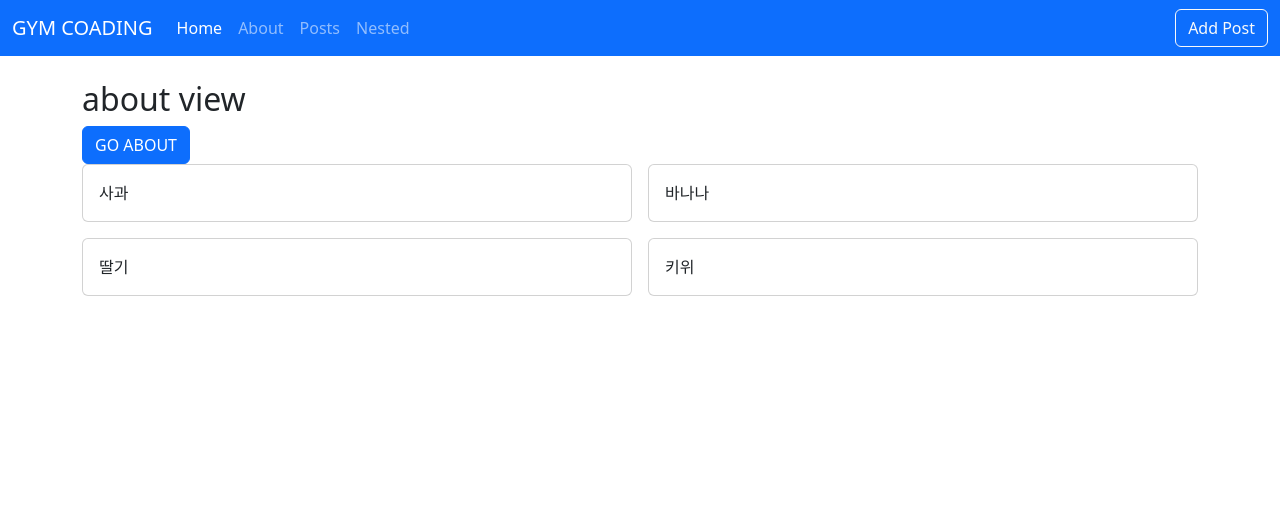
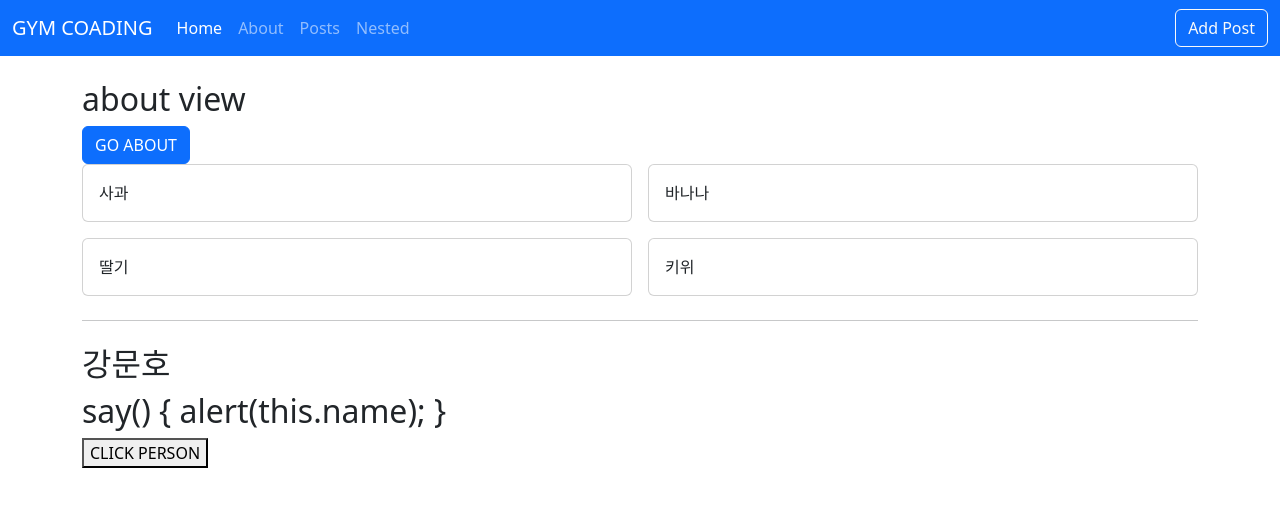
Before and after one commit to whiteDwarff/Vue3_Forum, a Vue app in the folder vue3-posts/: page / in a window 1280 px wide. Shown: the top 506 px of the page. Built offline with nearby package versions, Linux system fonts and the light colour scheme.

Commit message:
plugins commit

```diff
--- a/vue3-posts/index.html
+++ b/vue3-posts/index.html
@@ -9,6 +9,7 @@
   </head>
   <body>
     <div id="app"></div>
+    <div id="modal"></div>
     <script type="module" src="/src/main.js"></script>
   </body>
 </html>
--- a/vue3-posts/src/components/AppModal.vue
+++ b/vue3-posts/src/components/AppModal.vue
@@ -1,4 +1,5 @@
 <template>
+	<transition>
 		<div v-if="modalValue">
 			<div class="modal-backdrop fade show"></div>
 			<!-- Modal -->
@@ -34,6 +35,7 @@
 				</div>
 			</div>
 		</div>
+	</transition>
 </template>
 
 <script setup>
@@ -44,4 +46,17 @@ defineProps({
 defineEmits(['close', 'update:modalValue']);
 </script>
 
-<style lang="scss" scoped></style>
+<style scoped>
+.v-enter-from,
+.v-leave-to {
+	opacity: 0;
+}
+.v-enter-active,
+.v-leave-active {
+	transition: all 0.5s ease;
+}
+.v-enter-to,
+.v-leave-from {
+	opacity: 1;
+}
+</style>
--- a/vue3-posts/src/main.js
+++ b/vue3-posts/src/main.js
@@ -3,8 +3,14 @@ import 'bootstrap/dist/css/bootstrap.min.css';
 import { createApp } from 'vue';
 import App from './App.vue';
 import router from '@/router';
+import objPlugins from './plugins/obj';
+import funcPlugins from './plugins/func';
+import person from './plugins/person';
 
 const app = createApp(App);
+app.use(person, { name: '강문호' });
+// app.use(objPlugins, { name: '강문호' });
+// app.use(funcPlugins);
 // 모든 자식 컴포넌트에서 router와 route 객체를 사용할 수 있음.
 app.use(router);
 app.mount('#app');
--- /dev/null
+++ b/vue3-posts/src/plugins/func.js
@@ -0,0 +1,4 @@
+function funcPlugins() {
+	console.log('function plugins...');
+}
+export default funcPlugins;
--- /dev/null
+++ b/vue3-posts/src/plugins/obj.js
@@ -0,0 +1,18 @@
+const objPlugins = {
+	install(app, options) {
+		console.log('object plugins..', app);
+		console.log('object plugins..', options);
+		// -------------------------------------------
+	},
+};
+export default objPlugins;
+
+/*
+app : application instance
+options:
+
+// app.component() : 전역 컴포넌트
+// app.config.globalProperties : 전역 애플리케이션 인스턴스에 속성 추가
+// app.directive : 커스텀 디렉티브
+// app.provide : 리소스
+*/
--- /dev/null
+++ b/vue3-posts/src/plugins/person.js
@@ -0,0 +1,15 @@
+export default {
+	install(app, options) {
+		const person = {
+			name: '강문호',
+			say() {
+				alert(this.name);
+			},
+			...options,
+		};
+		// global properties 등록 (어디서든 사용가능한 객체임)
+		app.config.globalProperties.$person = person;
+		// 객체를 주입, setup 내에서도 사용가능, key : person
+		app.provide('person', person);
+	},
+};
--- a/vue3-posts/src/views/HomeView.vue
+++ b/vue3-posts/src/views/HomeView.vue
@@ -1,3 +1,18 @@
+<script setup>
+import { useRouter } from 'vue-router';
+import AppGrid from '@/components/AppGrid.vue';
+import AppCard from '@/components/AppCard.vue';
+import { ref, inject } from 'vue';
+// ------------------------------------------
+// setup() 내에서 router를 이동하는 method 선언
+const router = useRouter();
+const goAboutPage = () => router.push('/about');
+
+const items = ref(['사과', '바나나', '딸기', '키위']);
+
+const person = inject('person');
+console.log(person.name);
+</script>
 <template>
 	<div>
 		<h2>about view</h2>
@@ -6,20 +21,21 @@
 		<AppGrid :items="items" v-slot="{ item }" col-class="col-6">
 			<AppCard>{{ item }}</AppCard>
 		</AppGrid>
+
+		<hr class="my-4" />
+		<h2>{{ $person.name }}</h2>
+		<h2>{{ person.say }}</h2>
+		<button @click="person.say">CLICK PERSON</button>
 	</div>
 </template>
 
-<script setup>
-import { useRouter } from 'vue-router';
-import AppGrid from '@/components/AppGrid.vue';
-import AppCard from '@/components/AppCard.vue';
-import { ref } from 'vue';
-// ------------------------------------------
-// setup() 내에서 router를 이동하는 method 선언
-const router = useRouter();
-const goAboutPage = () => router.push('/about');
-
-const items = ref(['사과', '바나나', '딸기', '키위']);
+<!-- plugin은 Options API에서 작동됨 (created 이후 )-->
+<script>
+export default {
+	created() {
+		console.log(this.$person.name);
+	},
+};
 </script>
 
 <style lang="scss" scoped></style>
--- a/vue3-posts/src/views/posts/PostListView.vue
+++ b/vue3-posts/src/views/posts/PostListView.vue
@@ -28,12 +28,14 @@
 			@page="page => (params._page = page)"
 		/>
 		<hr class="my-5" />
-		<PostModal
-			v-model="show"
-			:title="modalTitle"
-			:contents="modalContents"
-			:createdAt="modalCreatedAt"
-		/>
+		<!-- teleport : component를 특정 DOM으로 이동시킬 경우 사용 -->
+		<teleport to="#modal">
+			<PostModal
+				v-model="show"
+				:title="modalTitle"
+				:contents="modalContents"
+				:createdAt="modalCreatedAt"
+		/></teleport>
 	</div>
 </template>
 
```
Lines whose indentation alone changed are shown as unchanged.
